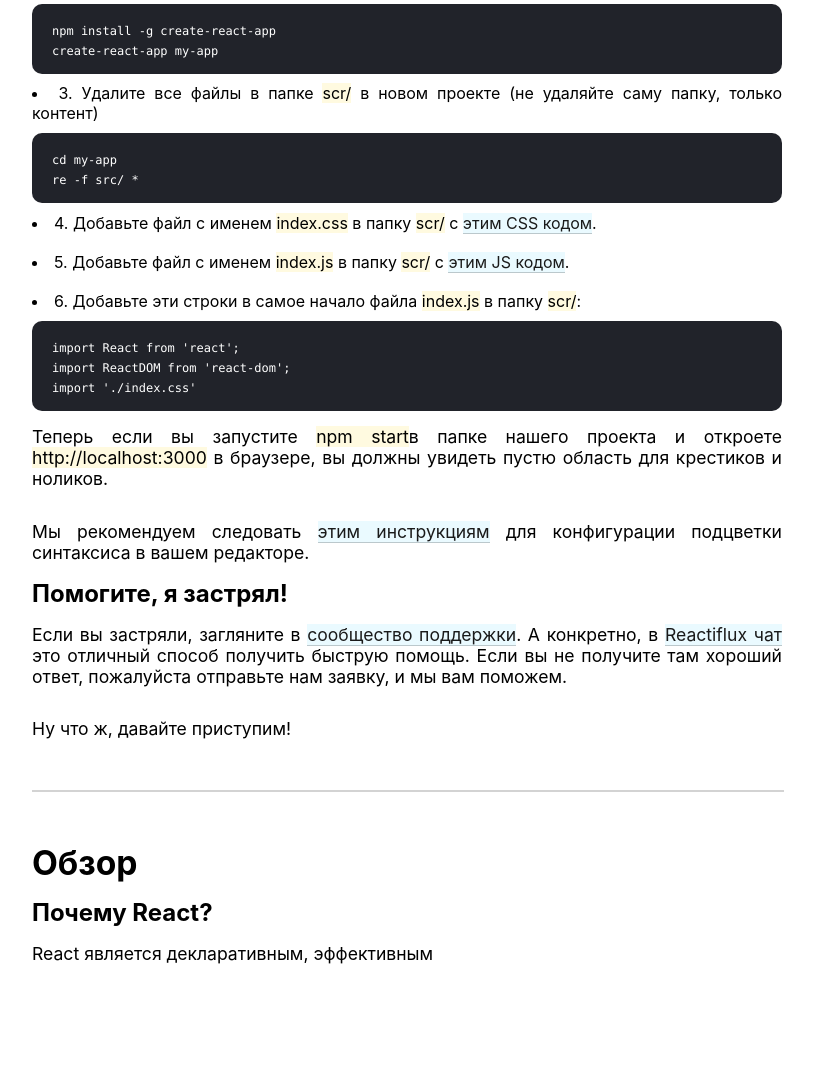
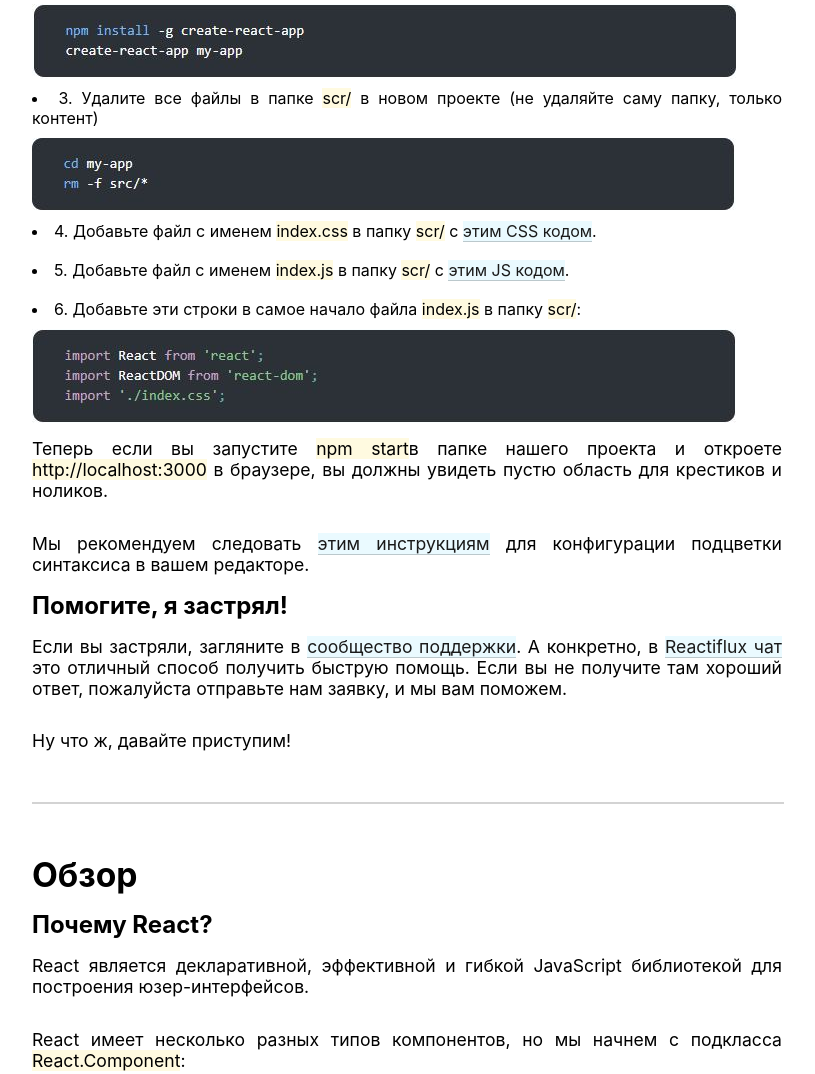
Before and after one commit to AlexFisher13/react-doc, a React app: page / in a window 1280 px wide. Shown: the part 1591-2665 px from the top of the page, without its empty margins (233-1048 px from the left). Before the commit the page ends 2601 px from the top, so only its background shows below. Built offline with nearby package versions, Linux system fonts and the light colour scheme.

Commit message:
add text

```diff
--- a/public/index.html
+++ b/public/index.html
@@ -19,7 +19,7 @@
       work correctly both with client-side routing and a non-root public URL.
       Learn how to configure a non-root public URL by running `npm run build`.
     -->
-    <title>React App</title>
+    <title>React Documentation</title>
   </head>
   <body>
     <noscript>
--- a/src/components/Tutorial.js
+++ b/src/components/Tutorial.js
@@ -38,23 +38,13 @@ const Tutorial = () => {
                 <ol>Если вы хотите делать так, здесь есть следующие шаги:</ol>
                 <li>1. Удостоверьтесь что у вас установилена новейшая версия Node.js</li>
                 <li>2. Следуйте инструкции по созданию нового проекта</li>
-                    <div className='code'>
-                        <code>npm install -g create-react-app<br/>create-react-app my-app</code>
-                    </div>
+                    <img src="img/code1.JPG" alt=""/>
                 <li>3. Удалите все файлы в папке <mark>scr/</mark> в новом проекте (не удаляйте саму папку, только контент)</li>
-                    <div className="code">
-                        <code>cd my-app<br/>re -f src/ *</code>
-                    </div>
+                    <img src="img/code2.JPG" alt=""/>
                 <li>4. Добавьте файл с именем <mark>index.css</mark> в папку <mark>scr/</mark> с <a href="https://codepen.io/gaearon/pen/oWWQNa?editors=0100">этим CSS кодом</a>.</li>
                 <li>5. Добавьте файл с именем <mark>index.js</mark> в папку <mark>scr/</mark> с <a href="https://codepen.io/gaearon/pen/oWWQNa?editors=0010">этим JS кодом</a>.</li>
                 <li>6. Добавьте эти строки в самое начало файла <mark>index.js</mark> в папку <mark>scr/</mark>:</li>
-                    <div className="code">
-                        <code>
-                            import React from 'react';<br/>
-                            import ReactDOM from 'react-dom';<br/>
-                            import './index.css'
-                        </code>
-                    </div>
+                    <img src="img/code3.JPG" alt=""/>
                 <p>Теперь если вы запустите <mark>npm start</mark>в папке нашего проекта и откроете <mark>http://localhost:3000</mark> в браузере, вы должны
                 увидеть пустю область для крестиков и ноликов.</p>
                 <p>Мы рекомендуем следовать <a href="http://babeljs.io/docs/editors">этим инструкциям</a> для конфигурации подцветки синтаксиса в вашем редакторе.</p>
@@ -66,7 +56,15 @@ const Tutorial = () => {
         <hr align="center" width="100%" size="2" color="lightgrey"/>
             <h2>Обзор</h2>
             <h3>Почему React?</h3>
-                <p>React является декларативным, эффективным</p>
+                <p>React является декларативной, эффективной и гибкой JavaScript библиотекой для построения юзер-интерфейсов.</p>
+                <p>React имеет несколько разных типов компонентов, но мы начнем с подкласса <mark>React.Component</mark>:</p>
+                    <img src="img/code4.JPG" alt=""/>
+                <p>Мы только что получили до смешного похожие на XML теги. Ваши компоненты говорят React'у что вы хотите отрендерить - тогда React
+                будет эффективно обновллять и рендерить компоненты после того когда данные изменяются.</p>
+            <p>Тут <b>React component class</b> или <b>React component type</b> похожи на список покупок. Компонент принимает в параметры,
+                вызываеммые <mark>props</mark>, и возвращает <mark>view</mark> с помощью метода <mark>render</mark>.</p>
+            <p>Метод <mark>render</mark> возвращает <i>описание</i> того, что вы хотите отрендерить, и когда React берет это описание и рендерить это на экран.
+            В </p>
         </div>
     )
 }
--- a/src/index.css
+++ b/src/index.css
@@ -78,12 +78,6 @@ a:hover {
 mark {
   background-color: rgba(255,229,100,0.2);
 }
-.code {
-  background-color: #21232a;
-  padding: 15px 20px;
-  border-radius: 10px;
-  color: white;
-}
 code {
   font-family: source-code-pro,Menlo,Monaco,Consolas,Courier New,monospace;
   font-weight: lighter;
```
Also changed, not shown: public/img/code1.JPG (added), public/img/code2.JPG (added), public/img/code3.JPG (added), public/img/code4.JPG (added), public/img/code5.JPG (added).
